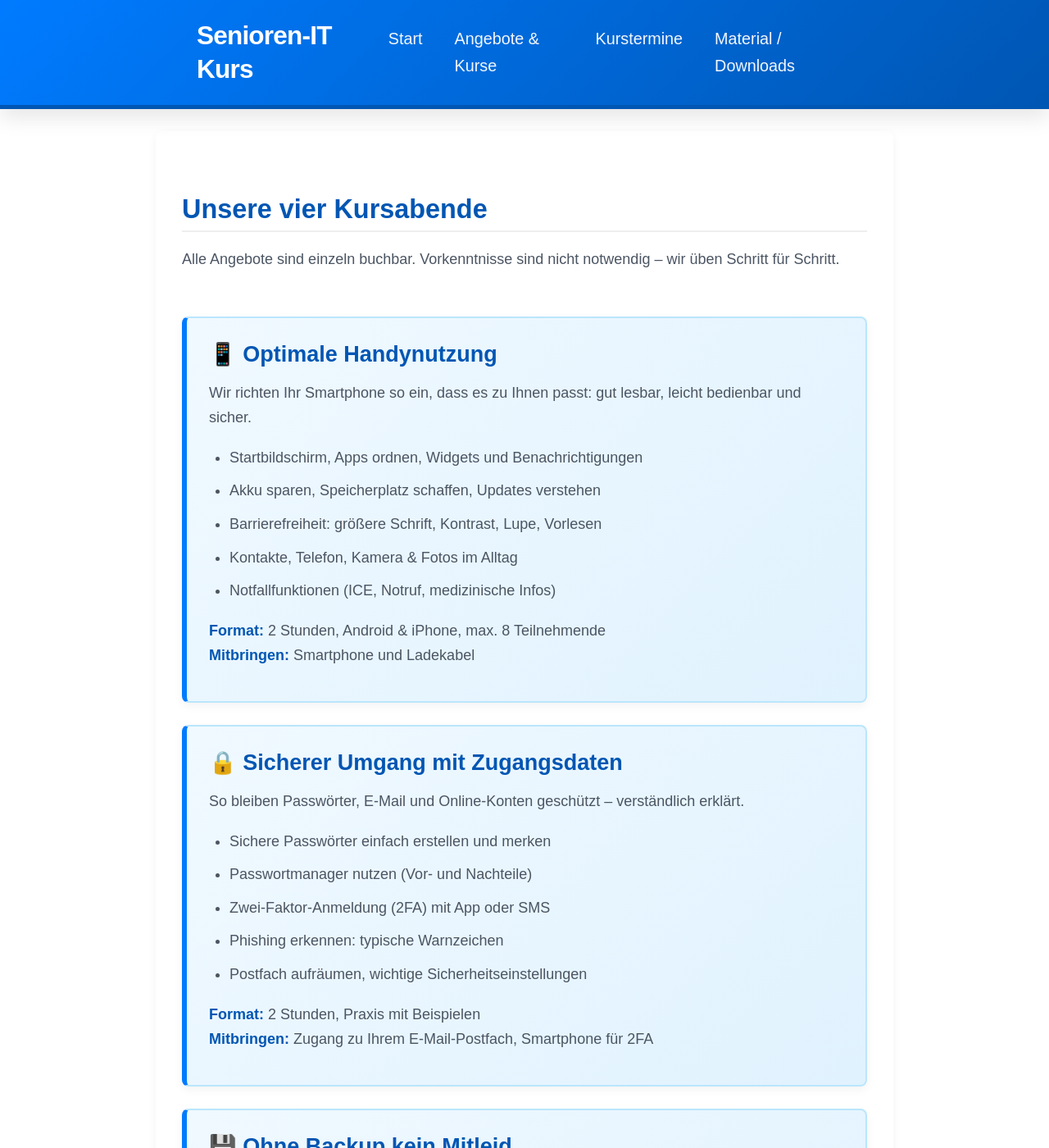
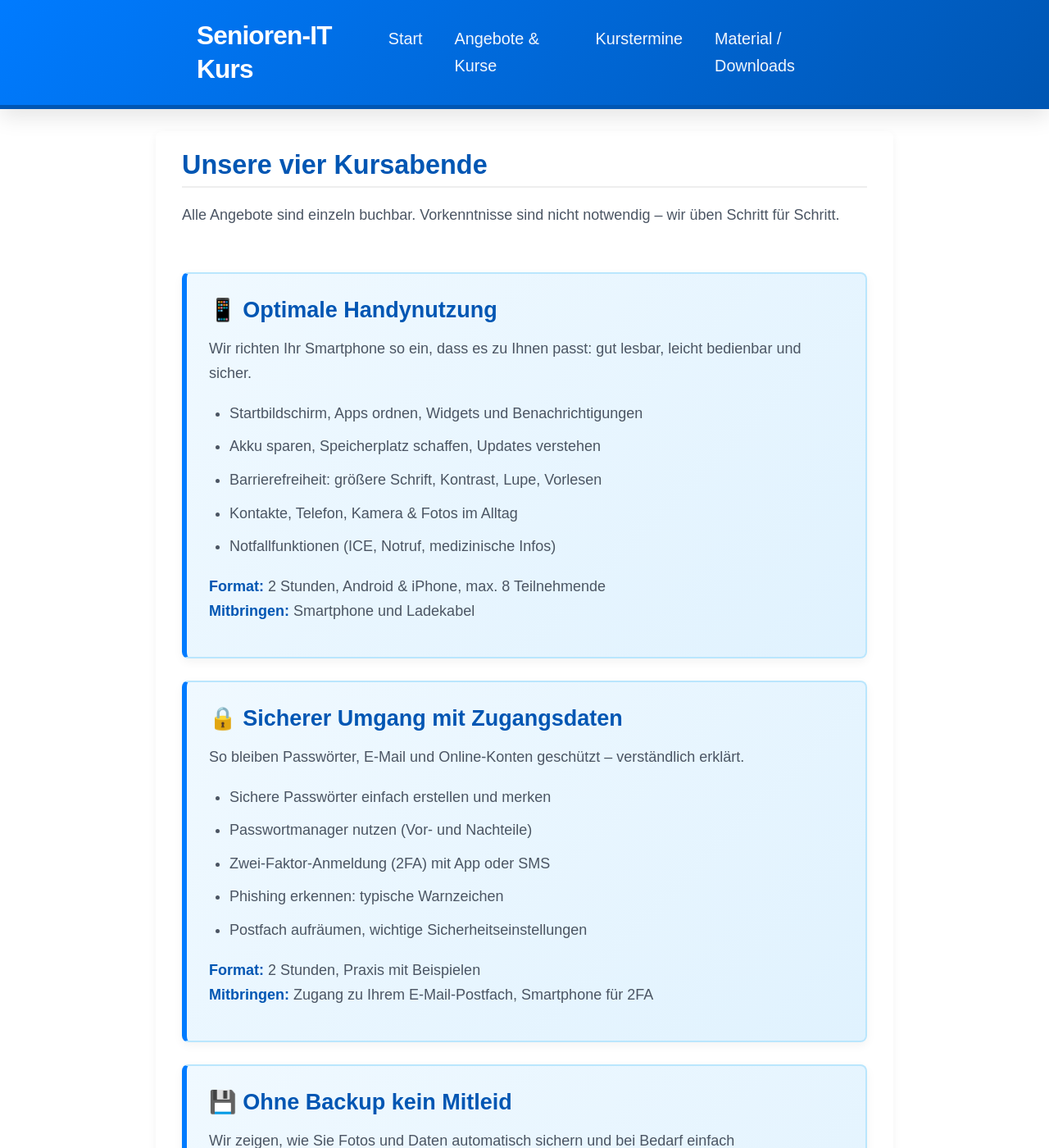
Before and after one commit to gkoe/senioren-it-kurs, a Jekyll site: the page built from angebote.md, in a window 1280 px wide and 1400 px high. Shown: the whole window at 82% size. Built offline with Jekyll 4.4.1, drawn with Linux system fonts in a browser that asks for light colours.

Commit message:
Spacing vereinheitlicht: kein zusätzlicher Top-Abstand für ersten Abschnitt im Inhalt

```diff
--- a/assets/css/style.css
+++ b/assets/css/style.css
@@ -343,6 +343,17 @@ section {
   margin: 3rem 0;
 }
 
+/* Ersten Block im Inhalt oben nicht zusätzlich einrücken */
+.content .wrap > section:first-child {
+  margin-top: 0;
+}
+.content .wrap > article:first-child {
+  margin-top: 0;
+}
+.content .wrap > .cta-box:first-child {
+  margin-top: 0;
+}
+
 #kontakt {
   background: linear-gradient(135deg, #fef3c7 0%, #fde68a 100%);
   border: 2px solid #fbbf24;
```
